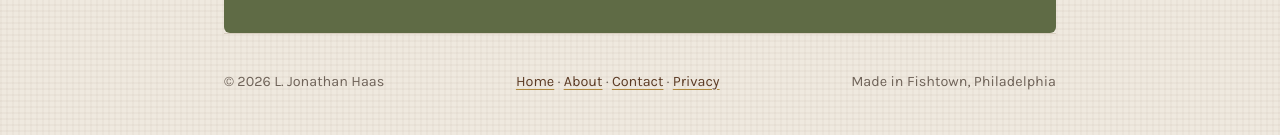
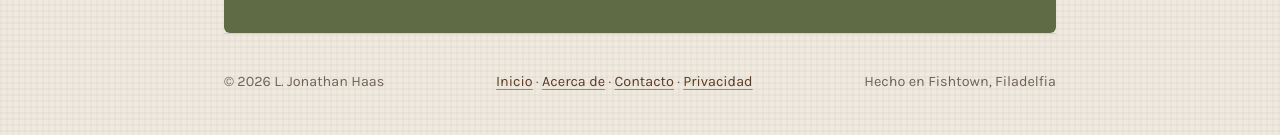
Before and after one commit to JonathanHaas/jonathan, an Eleventy site: page es/index.html in a window 1280 px wide. Shown: the part 2695-2830 px from the top of the page. Built offline with nearby package versions, Linux system fonts and the light colour scheme; Eleventy itself is replaced by a stand-in of ours; files that its build step writes are made by us from their sources.

Commit message:
Localize footer nav and tagline

```diff
--- a/_includes/footer.njk
+++ b/_includes/footer.njk
@@ -1,5 +1,10 @@
 <footer>
   <span>© 2026 L. Jonathan Haas</span>
-  <span><a href="/">Home</a> · <a href="/about/">About</a> · <a href="/contact/">Contact</a> · <a href="/privacy/">Privacy</a></span>
-  <span>Made in Fishtown, Philadelphia</span>
+  <span>
+    <a href="{% if lang == 'es' %}/es/{% elif lang == 'zh' %}/zh/{% else %}/{% endif %}">{% if lang == "es" %}Inicio{% elif lang == "zh" %}首页{% else %}Home{% endif %}</a> ·
+    <a href="/about/">{% if lang == "es" %}Acerca de{% elif lang == "zh" %}关于{% else %}About{% endif %}</a> ·
+    <a href="/contact/">{% if lang == "es" %}Contacto{% elif lang == "zh" %}联系{% else %}Contact{% endif %}</a> ·
+    <a href="/privacy/">{% if lang == "es" %}Privacidad{% elif lang == "zh" %}隐私{% else %}Privacy{% endif %}</a>
+  </span>
+  <span>{% if lang == "es" %}Hecho en Fishtown, Filadelfia{% elif lang == "zh" %}制作于费城Fishtown{% else %}Made in Fishtown, Philadelphia{% endif %}</span>
 </footer>
```
